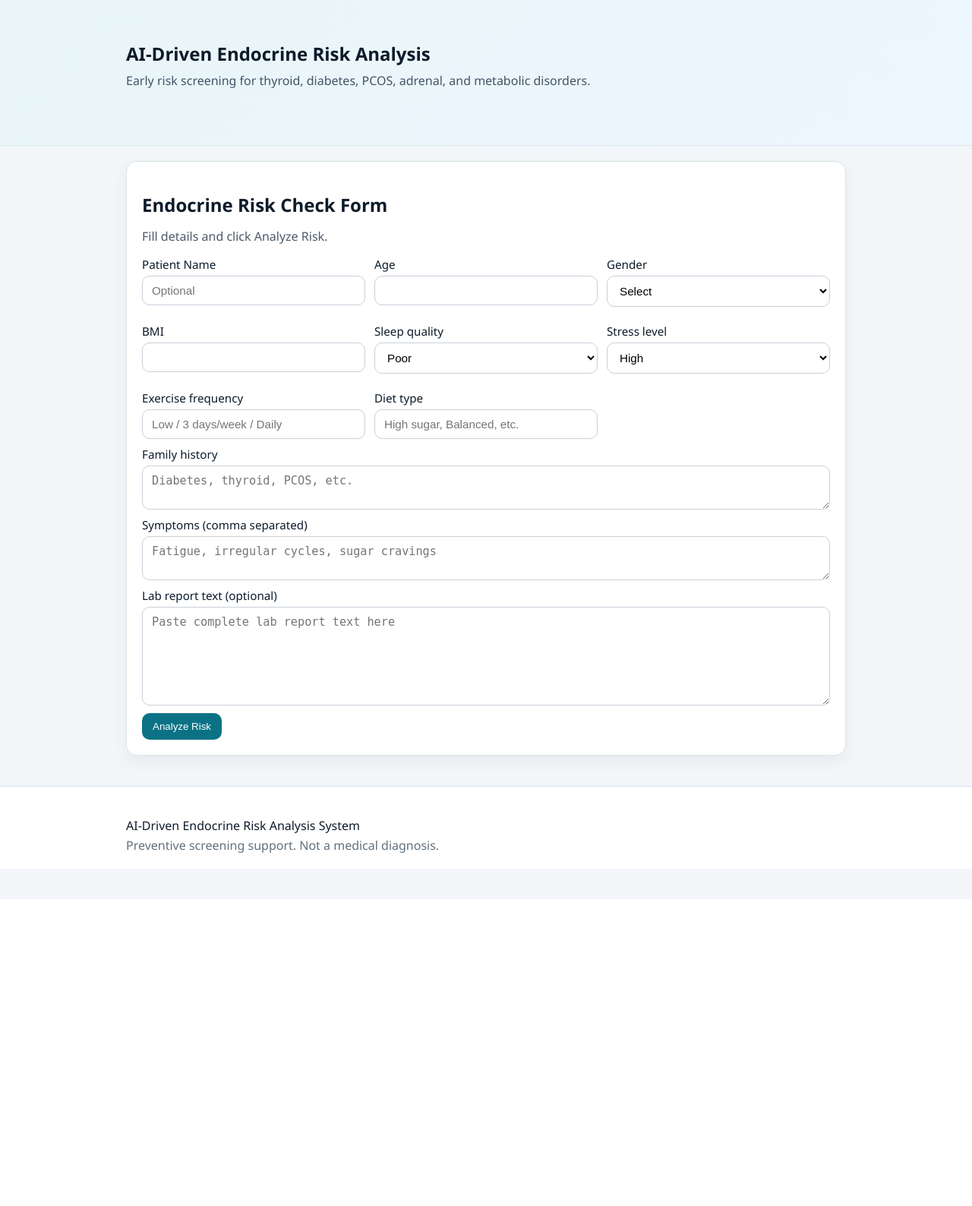
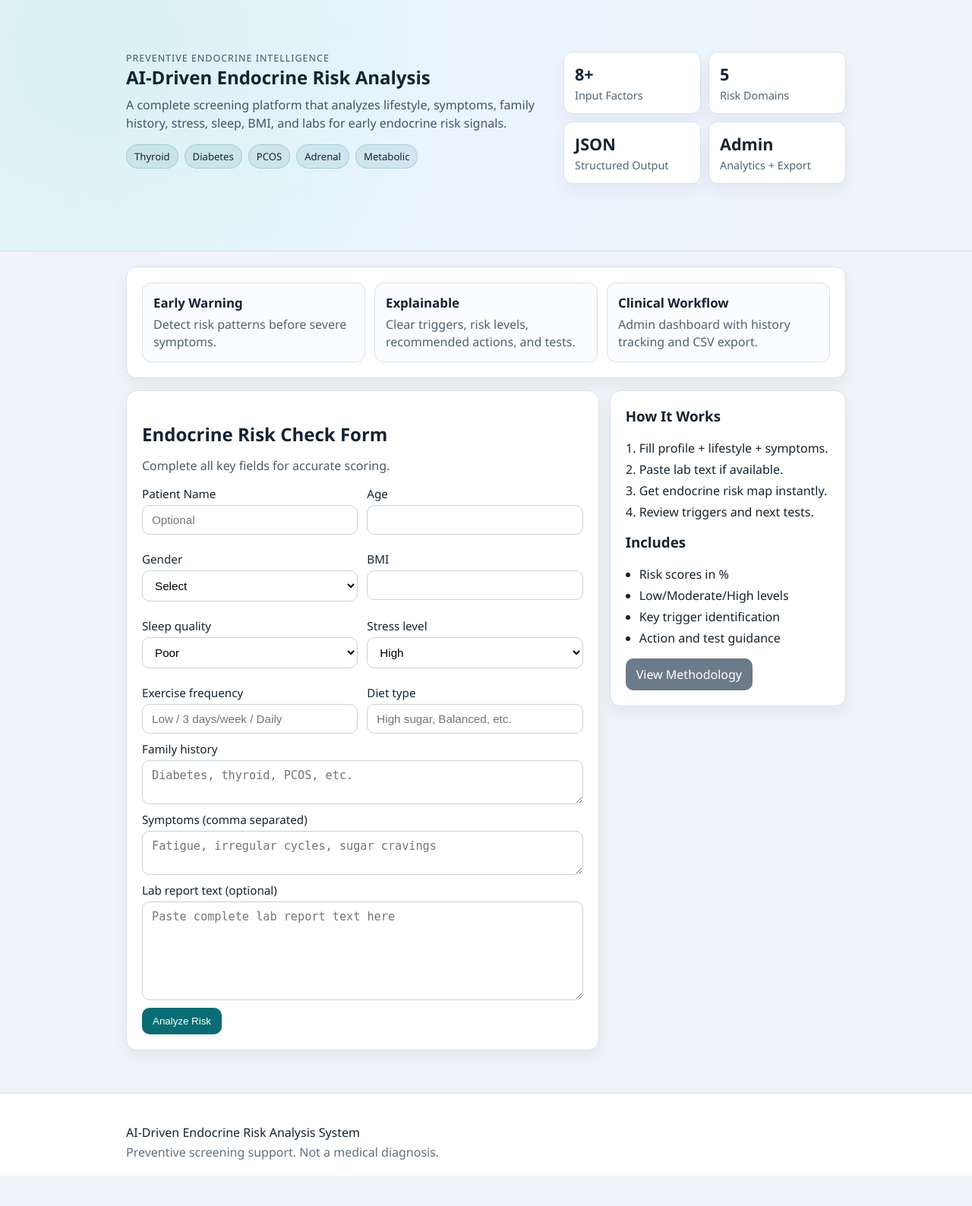
Before and after one commit to Ravikant-1811/AI-Driven-Endocrine-Risk-Analysis, a Flask app: page / in a window 1280 px wide. Shown: the part 95-1683 px from the top of the page at 76% size. Before the commit the page ends 1279 px from the top, so only its background shows below. Run offline with Flask 3, Linux system fonts and the light colour scheme.

Commit message:
Redesign homepage into full product-style experience with rich hero, feature strip, and structured form layout

```diff
--- a/backend/static/css/styles.css
+++ b/backend/static/css/styles.css
@@ -1,19 +1,19 @@
 :root {
-  --bg: #f2f6f9;
+  --bg: #eef3f8;
   --surface: #ffffff;
-  --ink: #0d1b2a;
-  --accent: #0b7285;
-  --accent-dark: #095c6b;
+  --ink: #142331;
+  --accent: #0a6c74;
+  --accent-dark: #085b62;
   --ok: #2f9e44;
   --warn: #f08c00;
   --high: #c92a2a;
-  --line: #dce3ea;
+  --line: #d7e2ec;
 }
 
 * { box-sizing: border-box; }
 body {
   margin: 0;
-  font-family: "Segoe UI", "Helvetica Neue", sans-serif;
+  font-family: "Manrope", "Avenir Next", "Segoe UI", sans-serif;
   color: var(--ink);
   background: var(--bg);
 }
@@ -51,12 +51,64 @@ body {
 }
 .top-nav a:hover { color: var(--accent); }
 .hero-band {
-  background: linear-gradient(135deg, #e9f5f7, #eef6ff);
+  background: radial-gradient(circle at 10% 20%, #d8f2f3 0, #eaf4ff 42%, #eef3f8 100%);
   border-bottom: 1px solid var(--line);
   padding: 34px 0;
 }
 .hero-band h1 { margin: 0 0 8px; }
 .hero-band p { margin: 0; color: #425466; }
+.hero-rich { padding: 48px 0; }
+.hero-grid {
+  display: grid;
+  grid-template-columns: 1.5fr 1fr;
+  gap: 18px;
+  align-items: start;
+}
+.eyebrow {
+  margin: 0 0 10px;
+  text-transform: uppercase;
+  font-size: 0.78rem;
+  letter-spacing: 0.08em;
+  color: #3e6170;
+}
+.hero-lead {
+  max-width: 66ch;
+  line-height: 1.5;
+}
+.hero-tags {
+  margin-top: 16px;
+  display: flex;
+  flex-wrap: wrap;
+  gap: 8px;
+}
+.hero-tags span {
+  background: rgba(10, 108, 116, 0.1);
+  border: 1px solid rgba(10, 108, 116, 0.2);
+  border-radius: 999px;
+  padding: 6px 10px;
+  font-size: 0.82rem;
+}
+.hero-metrics {
+  display: grid;
+  grid-template-columns: 1fr 1fr;
+  gap: 10px;
+}
+.metric {
+  background: #fff;
+  border: 1px solid var(--line);
+  border-radius: 12px;
+  padding: 14px;
+  box-shadow: 0 10px 22px rgba(16, 45, 69, 0.05);
+}
+.metric h3 {
+  margin: 0;
+  font-size: 1.35rem;
+}
+.metric p {
+  margin: 4px 0 0;
+  color: #4f6676;
+  font-size: 0.9rem;
+}
 .container { max-width: 980px; margin: 20px auto 40px; padding: 0 16px; }
 .container.compact { max-width: 840px; margin-top: 36px; }
 .page-space { margin-top: 20px; }
@@ -69,6 +121,43 @@ body {
   box-shadow: 0 8px 20px rgba(9, 21, 35, 0.05);
 }
 .form-card h1 { margin-top: 0; }
+.form-layout {
+  display: grid;
+  grid-template-columns: 2fr 1fr;
+  gap: 14px;
+  align-items: start;
+}
+.feature-strip {
+  display: grid;
+  grid-template-columns: repeat(3, 1fr);
+  gap: 12px;
+}
+.feature-strip article {
+  border: 1px solid var(--line);
+  border-radius: 12px;
+  padding: 14px;
+  background: #fafcff;
+}
+.feature-strip h3 {
+  margin: 0 0 6px;
+  font-size: 1.05rem;
+}
+.feature-strip p {
+  margin: 0;
+  color: #506271;
+  line-height: 1.45;
+}
+.brief-card h3 {
+  margin-top: 0;
+}
+.brief-card ol,
+.brief-card ul {
+  margin-top: 8px;
+  padding-left: 18px;
+}
+.brief-card li {
+  margin-bottom: 6px;
+}
 .grid {
   display: grid;
   grid-template-columns: repeat(auto-fit, minmax(220px, 1fr));
@@ -167,4 +256,7 @@ pre { background: #f5f8fb; border: 1px solid var(--line); padding: 10px; border-
 
 @media (max-width: 740px) {
   .nav-wrap { align-items: flex-start; flex-direction: column; }
+  .hero-grid { grid-template-columns: 1fr; }
+  .feature-strip { grid-template-columns: 1fr; }
+  .form-layout { grid-template-columns: 1fr; }
 }
--- a/backend/templates/index.html
+++ b/backend/templates/index.html
@@ -1,17 +1,36 @@
 {% extends "public_base.html" %}
 {% set title = "Home | Endocrine AI" %}
 {% block content %}
-<section class="hero-band">
-  <div class="container">
+<section class="hero-band hero-rich">
+  <div class="container hero-grid">
+    <div>
+      <p class="eyebrow">Preventive Endocrine Intelligence</p>
       <h1>AI-Driven Endocrine Risk Analysis</h1>
-    <p>Early risk screening for thyroid, diabetes, PCOS, adrenal, and metabolic disorders.</p>
+      <p class="hero-lead">A complete screening platform that analyzes lifestyle, symptoms, family history, stress, sleep, BMI, and labs for early endocrine risk signals.</p>
+      <div class="hero-tags">
+        <span>Thyroid</span><span>Diabetes</span><span>PCOS</span><span>Adrenal</span><span>Metabolic</span>
+      </div>
+    </div>
+    <div class="hero-metrics">
+      <div class="metric"><h3>8+</h3><p>Input Factors</p></div>
+      <div class="metric"><h3>5</h3><p>Risk Domains</p></div>
+      <div class="metric"><h3>JSON</h3><p>Structured Output</p></div>
+      <div class="metric"><h3>Admin</h3><p>Analytics + Export</p></div>
+    </div>
   </div>
 </section>
 
 <main class="container page-space">
+  <section class="card feature-strip">
+    <article><h3>Early Warning</h3><p>Detect risk patterns before severe symptoms.</p></article>
+    <article><h3>Explainable</h3><p>Clear triggers, risk levels, recommended actions, and tests.</p></article>
+    <article><h3>Clinical Workflow</h3><p>Admin dashboard with history tracking and CSV export.</p></article>
+  </section>
+
+  <section class="form-layout">
     <section class="card form-card">
       <h2>Endocrine Risk Check Form</h2>
-    <p class="small-note">Fill details and click Analyze Risk.</p>
+      <p class="small-note">Complete all key fields for accurate scoring.</p>
       <form id="assessment-form">
         <div class="grid">
           <label>Patient Name <input name="patient_name" placeholder="Optional" /></label>
@@ -56,6 +75,25 @@
       </form>
     </section>
 
+    <aside class="card brief-card">
+      <h3>How It Works</h3>
+      <ol>
+        <li>Fill profile + lifestyle + symptoms.</li>
+        <li>Paste lab text if available.</li>
+        <li>Get endocrine risk map instantly.</li>
+        <li>Review triggers and next tests.</li>
+      </ol>
+      <h3>Includes</h3>
+      <ul>
+        <li>Risk scores in %</li>
+        <li>Low/Moderate/High levels</li>
+        <li>Key trigger identification</li>
+        <li>Action and test guidance</li>
+      </ul>
+      <a class="btn btn-secondary" href="/methodology">View Methodology</a>
+    </aside>
+  </section>
+
   <section id="result-section" class="card hidden">
     <h2>Assessment Result</h2>
     <div id="risk-cards" class="risk-cards"></div>
```
Lines whose indentation alone changed are shown as unchanged.
